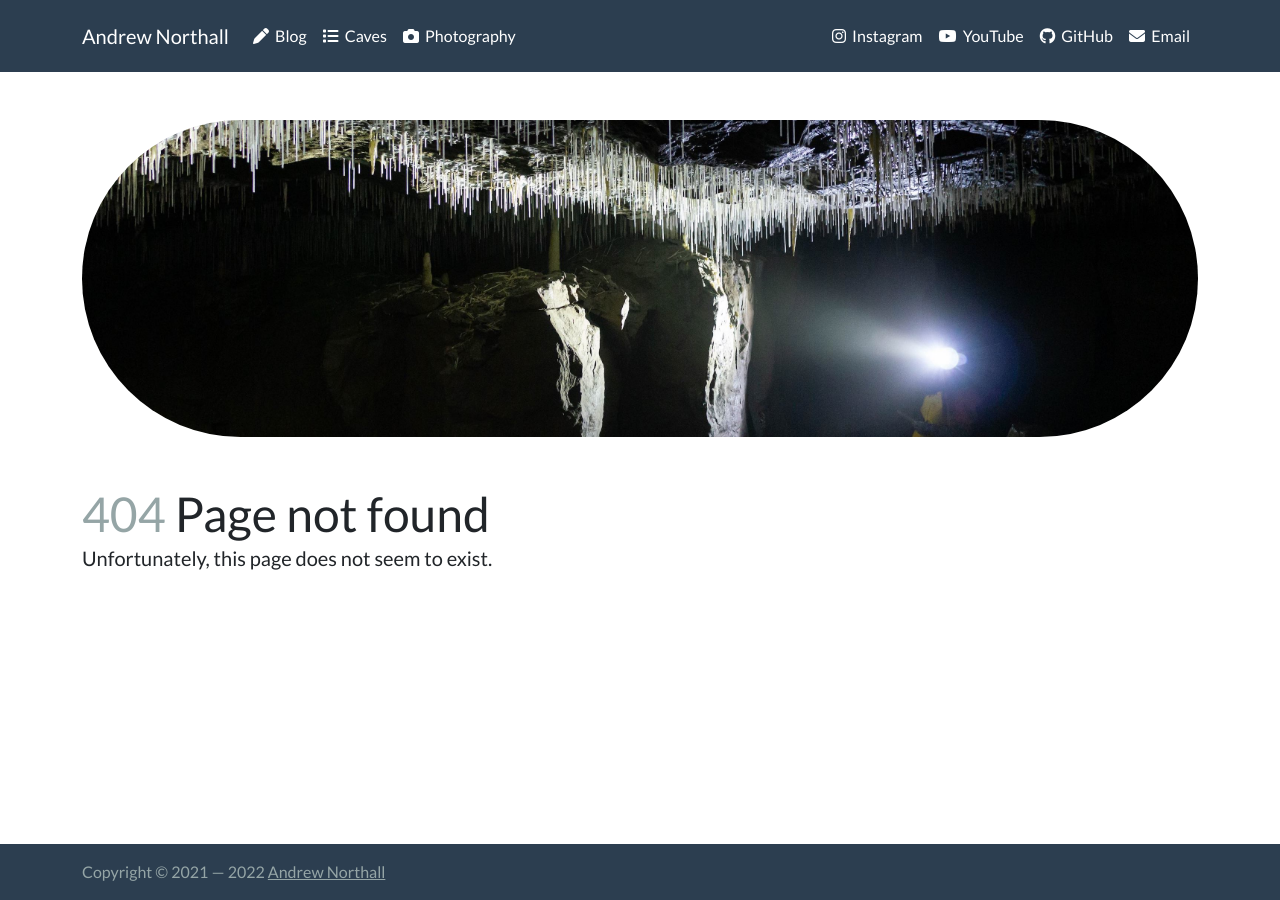
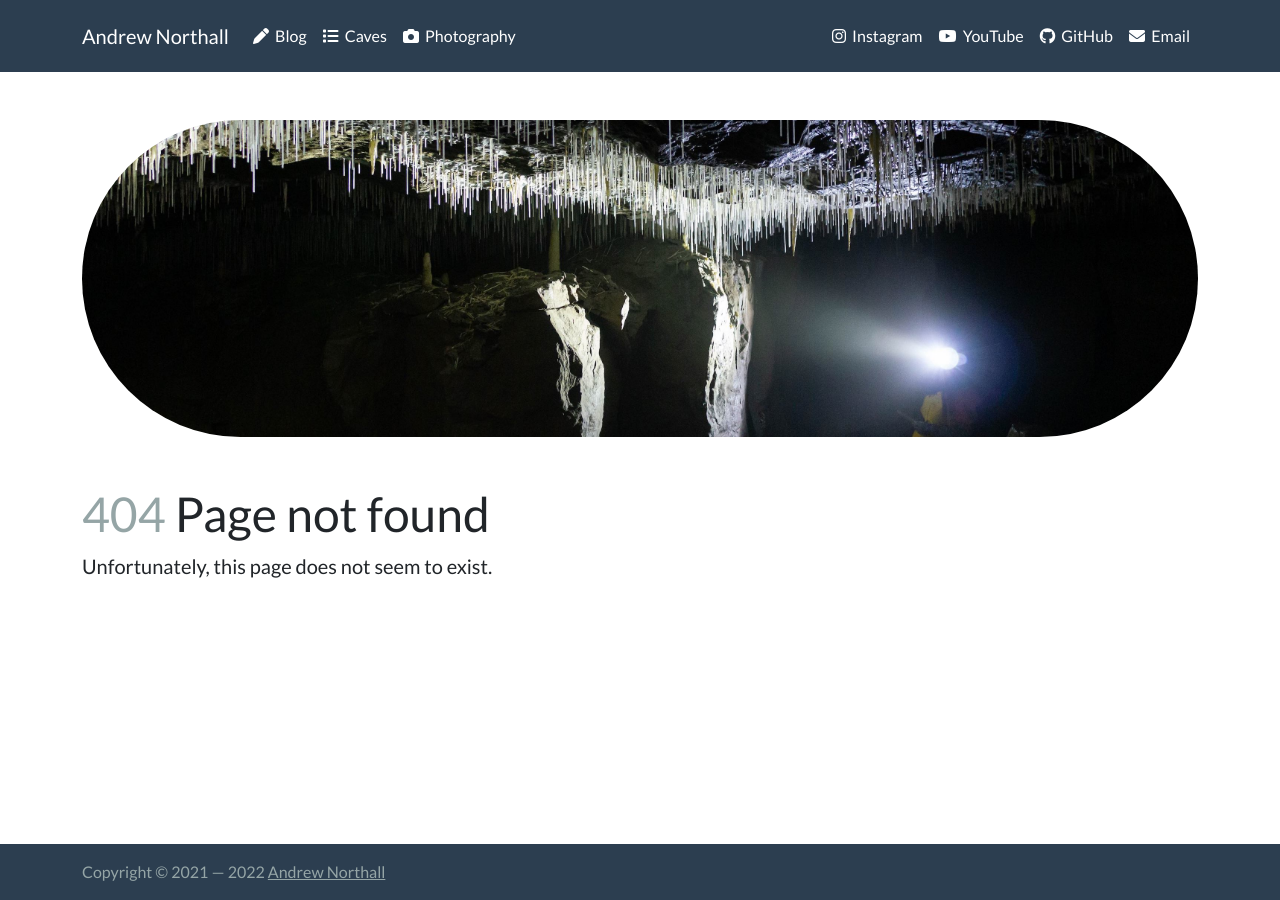
Before and after one commit to anorthall/northall.me.uk, a Jekyll site: the page built from www/404.html, in a window 1280 px wide. Built offline with Jekyll 4.4.1, drawn with Linux system fonts in a browser that asks for light colours.

Commit message:
Update 404 page style

```diff
--- a/www/404.html
+++ b/www/404.html
@@ -7,8 +7,8 @@ permalink: /404/
 
 <img src="/images/site_banner.jpg" class="img-fluid rounded rounded-pill mb-5 mt-5">
 
-<h2 class="display-5 mb-0">
+<h2 class="display-5">
   <span class="text-muted">404</span> Page not found
 </h2>
 
-<p class="lead mt-0">Unfortunately, this page does not seem to exist.</p>
+<p class="lead">Unfortunately, this page does not seem to exist.</p>
```
